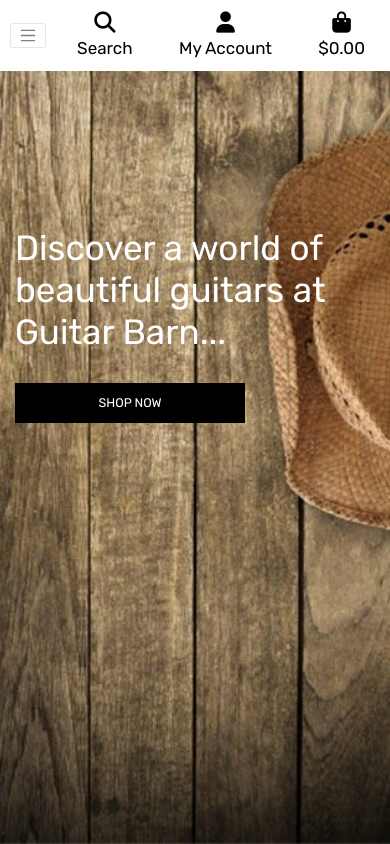
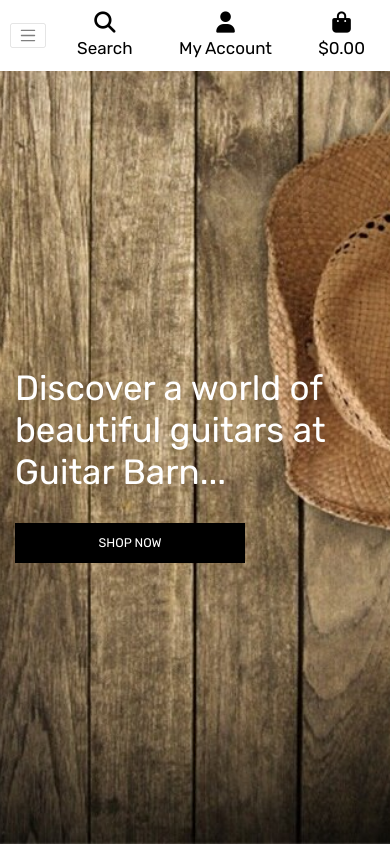
Before and after one commit to KrisK1978/GuitarBarn, a Django app: page / in a window 390 px wide. Run offline with Django 3.2, Linux system fonts and the light colour scheme; some libraries are stand-ins or nearby versions.

Commit message:
Added media queries for small and medium screens

```diff
--- a/static/css/base.css
+++ b/static/css/base.css
@@ -79,10 +79,15 @@
     font-size: 1.5rem;
 }
 
-@media (min-width: 1200px) {
-  .container {
-    max-width: 80%;
-  }
+/* Media  queries */
+@media (max-width: 991px) {
+    .header-container {
+        padding-top: 116px;
+    }
+
+    body {
+        height: calc(100vh - 116px);
+    }
 }
 
 @media (min-width: 992px) {
@@ -98,3 +103,9 @@
         padding-top: 164px;
     }
 }
+
+@media (min-width: 1200px) {
+  .container {
+    max-width: 80%;
+  }
+}
```
